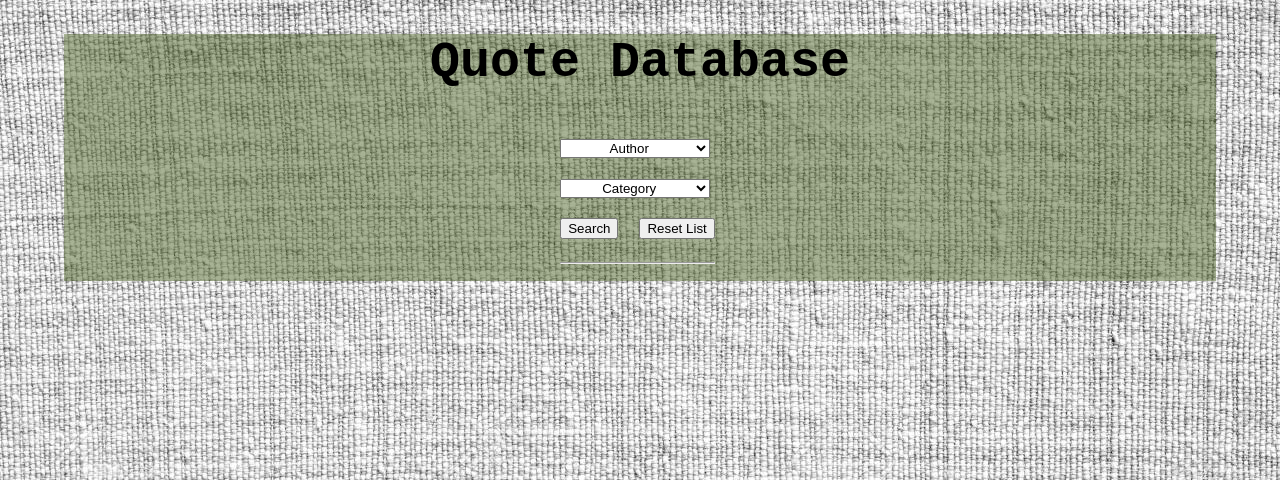
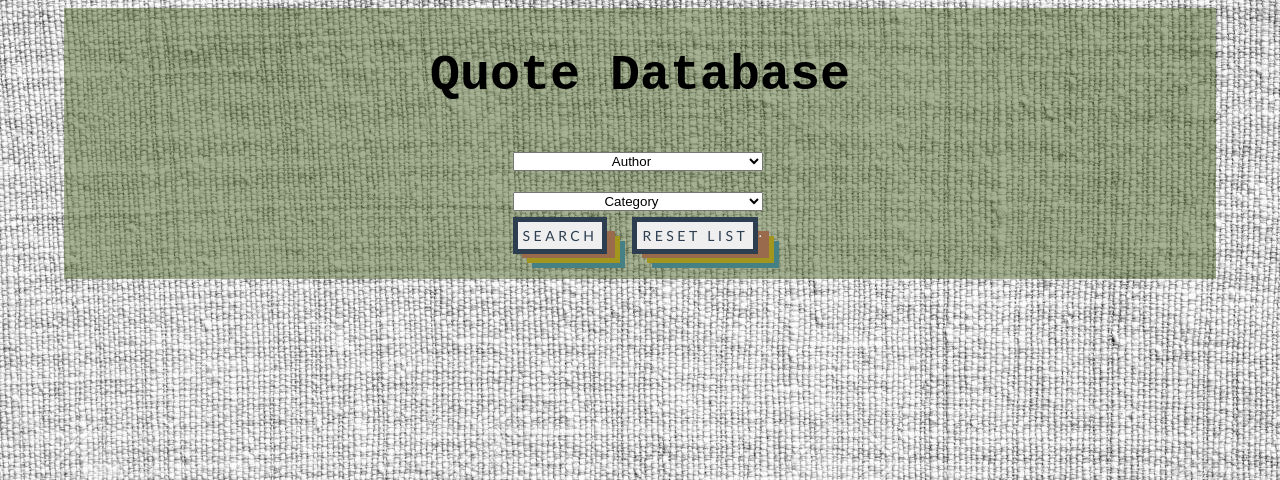
Before and after one commit to alixstaysgold/INF653FinalProject, a PHP site: page / in a window 1280 px wide. Shown: the top 480 px of the page. Run offline with PHP 8.4, Linux system fonts and the light colour scheme; data that the repository does not hold is empty; style sheets or scripts are compiled from the project's sources.

Commit message:
changed buttons

```diff
--- /dev/null
+++ b/view/css/main.scss
@@ -0,0 +1,268 @@
+@media only screen and (min-width: 1050px) {
+
+
+    html {
+        background: url("grey.jpg") repeat;
+        font-family: 'Courier New', Courier, monospace;
+        color: black;
+        font-size: 35px;
+        font-weight:bold;
+    }
+
+    body {
+        width: 90%;
+        margin-left: auto;
+        margin-right: auto;
+        background-color:rgba(85,107,47,0.5);
+        padding-top:5px;
+    }
+
+h1{
+    font-size:50px;
+    text-align:center;
+}
+
+#search{
+    display: flex;
+    justify-content: center;
+    align-items: center;
+    padding-right:5px;
+    padding-bottom:25px;
+}
+
+#list_quotes{
+    margin:auto;
+    padding-left:20px;
+}
+
+select{
+    text-align-last:center;
+    direction: ltr;
+}
+.btn {
+    border: 5px solid #2c3e50;
+    color: #2c3e50;
+    display: block;
+    font-family: 'trebuchet ms';
+    font-size: 14px;
+    letter-spacing: 0.1rem;
+    padding: 5px;
+    position: relative;
+    text-decoration: none;
+    text-transform: uppercase;
+  }
+
+  .btn::before {
+    content: "";
+    background-color: #E26A6A;
+    box-shadow: 5px 5px 0 #F1C40F,
+                10px 10px 0 #3498DB;
+    position: absolute;
+    left: 0.125rem;
+    top: 0.25rem;
+    height: 102%;
+    width: 110%;
+    z-index: -1;
+    transition: all 0.4s ease;
+  }
+
+  .btn:hover::before {
+    box-shadow: none;
+    left: 0;
+    top: 0;
+    width: 100%;
+    height: 100%;
+  }
+
+#buttons {
+    display:flex;
+    justify-content:space-between;
+}
+
+.divider{
+    width:25px;
+    height:auto;
+    display:inline-block;
+}
+}
+
+
+@media only screen and (min-width: 768px) and (max-width:1049px){
+
+    html {
+        background: url("grey.jpg") repeat;
+        font-family: 'Courier New', Courier, monospace;
+        color: black;
+        font-size: 30px;
+        font-weight:bold;
+    }
+
+    body {
+        width: 90%;
+        margin-left: auto;
+        margin-right: auto;
+        background-color:rgba(85,107,47,0.5);
+        padding-top:5px;
+    }
+
+    h1{
+        font-size:40px;
+        text-align:center;
+    }
+
+    #search{
+        display: flex;
+        justify-content: center;
+        align-items: center;
+        padding-right:5px;
+        padding-bottom:5px;
+    }
+
+    #list_quotes{
+        margin:auto;
+        padding-left:20px;
+    }
+
+    select{
+        text-align-last:center;
+        direction: ltr;
+    }
+    .btn {
+        border: 5px solid #2c3e50;
+        color: #2c3e50;
+        display: block;
+        font-family: 'trebuchet ms';
+        font-size: 14px;
+        letter-spacing: 0.1rem;
+        padding: 5px;
+        position: relative;
+        text-decoration: none;
+        text-transform: uppercase;
+      }
+
+      .btn::before {
+        content: "";
+        background-color: #E26A6A;
+        box-shadow: 5px 5px 0 #F1C40F,
+                    10px 10px 0 #3498DB;
+        position: absolute;
+        left: 0.125rem;
+        top: 0.25rem;
+        height: 102%;
+        width: 110%;
+        z-index: -1;
+        transition: all 0.4s ease;
+      }
+
+      .btn:hover::before {
+        box-shadow: none;
+        left: 0;
+        top: 0;
+        width: 100%;
+        height: 100%;
+      }
+
+    #buttons {
+        display:flex;
+        justify-content:space-between;
+    }
+
+    .divider{
+        width:25px;
+        height:auto;
+        display:inline-block;
+    }
+
+}
+
+
+
+
+@media only screen and (max-width: 767px) {
+
+    html {
+        background: url("grey.jpg") repeat;
+        font-family: 'Courier New', Courier, monospace;
+        color: black;
+        font-size: 24px;
+        font-weight:bold;
+    }
+
+    body {
+        width: 90%;
+        margin-left: auto;
+        margin-right: auto;
+        background-color:rgba(85,107,47,0.5);
+        padding-top:5px;
+    }
+
+    h1{
+        font-size:36px;
+        text-align:center;
+    }
+
+    #search{
+        display: flex;
+        justify-content: center;
+        align-items: center;
+        padding-right:5px;
+        padding-bottom:5px;
+    }
+
+    #list_quotes{
+        margin:auto;
+        padding-left:20px;
+
+    }
+
+    select{
+        text-align-last:center;
+        direction: ltr;
+    }
+    .btn {
+        border: 5px solid #2c3e50;
+        color: #2c3e50;
+        display: block;
+        font-family: 'trebuchet ms';
+        font-size: 12px;
+        letter-spacing: 0.1rem;
+        padding: 5px;
+        position: relative;
+        text-decoration: none;
+        text-transform: uppercase;
+      }
+
+      .btn::before {
+        content: "";
+        background-color: #E26A6A;
+        box-shadow: 2.5px 2.5px 0 #F1C40F,
+                    5px 5px 0 #3498DB;
+        position: absolute;
+        left: 0.125rem;
+        top: 0.25rem;
+        height: 102%;
+        width: 110%;
+        z-index: -1;
+        transition: all 0.4s ease;
+      }
+
+      .btn:hover::before {
+        box-shadow: none;
+        left: 0;
+        top: 0;
+        width: 100%;
+        height: 100%;
+      }
+
+    #buttons {
+        display:flex;
+        justify-content:space-between;
+    }
+
+    .divider{
+        width:60px;
+        height:auto;
+        display:inline-block;
+    }
+
+}
--- a/view/header.php
+++ b/view/header.php
@@ -5,7 +5,7 @@
     <meta http-equiv="X-UA-Compatible" content="IE=edge">
     <meta name="viewport" content="width=device-width, initial-scale=1.0">
     <title>Quote API</title>
-    <link rel="stylesheet" type="text/css" href="./view/css/main.css">
+    <link rel="stylesheet" type="text/css" href="./view/css/main.scss">
 </head>
 <body>
 <header><h1>Quote Database<h1></header>
--- a/view/quotes_list.php
+++ b/view/quotes_list.php
@@ -4,7 +4,7 @@
 <div id=search>
 <section id="dropdowns">
  <form action="." method="get" id="select_author" class="filter_quotes">
-        <select style="width:150px" name="authorId" id="dropdown">
+        <select style="width:250px" name="authorId" id="dropdown">
             <option value="0">Author</option>
             <?php foreach ($authors as $author) : ?>
                 <option value="<?= $author['id'] ?>">
@@ -17,7 +17,7 @@
     <br>
 
 
-    <select style="width:150px" name="categoryId" id="dropdown">
+    <select style="width:250px" name="categoryId" id="dropdown">
             <option value="0">Category</option>
             <?php foreach ($categories as $category) : ?>
                 <option value="<?= $category['id'] ?>">
@@ -26,11 +26,12 @@
                 <?php endforeach; ?>
         </select>
         <br>
-
-        <button type="submit" id="submitbutton">Search</button>
-        <button onclick="location.href='.'" type="button">
+        <div id= buttons>
+        <button class ="btn" type="submit" id="submitbutton">Search</button>
+        <div class="divider"></div>
+        <button class="btn" onclick="location.href='.'" type="button">
          Reset List</button> <hr>
-
+            </div>
     </form>
             </div>
 </section>
```
Also changed, not shown: view/css/main.css (deleted, +0 -126 lines).
